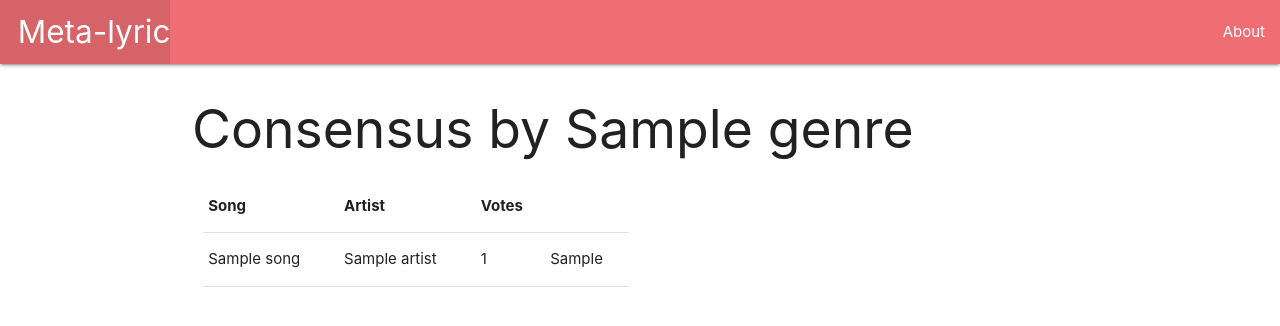
After one commit to rrit5727/project4, a Django app: template main_app/templates/filtered_results.html in a window 1280 px wide. The commit adds this page. Shown: the top 326 px of the page. Run offline with Django 4.2, Linux system fonts and the light colour scheme; tables that the repository leaves empty hold one stand-in row (values such as "Sample post"); the template is opened without the code that fills it: values that come from a table or form of the project are taken from there, most other values are stand-ins (such as "Sample title", 1, 10 or a date in 2020); parts of the project's set-up code (start-up, migrations or seed data) failed here and were passed over.

Commit message:
add filter results by genre functionality

```diff
--- a/main_app/models.py
+++ b/main_app/models.py
@@ -19,5 +19,6 @@ class Song(models.Model):
     artist = models.ForeignKey(Artist, on_delete=models.CASCADE, default=1)
     occurence = models.IntegerField(default=1)
 
+
     def __str__(self):
         return self.song_name
--- a/main_app/templates/base.html
+++ b/main_app/templates/base.html
@@ -8,6 +8,7 @@
   <meta http-equiv="X-UA-Compatible" content="ie=edge">
   <title>Meta-lyric</title>
   <link rel="stylesheet" href="https://cdnjs.cloudflare.com/ajax/libs/materialize/1.0.0/css/materialize.min.css">
+  <script src="https://cdnjs.cloudflare.com/ajax/libs/materialize/1.0.0/js/materialize.min.js"></script>
   <link rel="stylesheet" type="text/css" href="{% static 'css/style.css' %}">
 </head>
 <body>
--- /dev/null
+++ b/main_app/templates/filtered_results.html
@@ -0,0 +1,28 @@
+{% extends 'base.html' %}
+
+{% block content %}
+<h2>Consensus by {{genre}}</h4>
+
+<div class="row">
+    <div class="col s6">
+        <table>
+            <thead>
+                <tr><th>Song</th><th>Artist</th><th>Votes</th></tr>
+            </thead>
+            <tbody>
+                {% for song in songs %}
+                <tr>
+                    <td>{{ song.song_name }}</td>
+                    <td>{{ song.artist.artist_name }}</td>
+                    <td>{{ song.occurence }}</td>
+                    <td>{{ song.artist.genre }}</td>
+                </tr>
+                {% endfor %}
+            </tbody>
+        </table>
+    </div>
+</div>
+
+
+
+{% endblock %}
--- a/main_app/views.py
+++ b/main_app/views.py
@@ -476,4 +476,8 @@ def generate(request):
 
 
 def filter_results(request):
-    songs = Song.objects.filter(genre=request)
+    selected_genre = request.POST.get('genre')
+    songs = Song.objects.filter(artist__genre=selected_genre)
+    genre =  selected_genre
+
+    return render(request, 'filtered_results.html', {'songs':songs, 'genre':genre})
```
Also changed, not shown: main_app/templates/results.html (+6 -9 lines).
